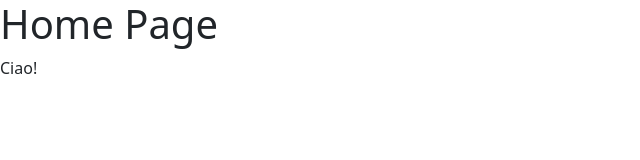
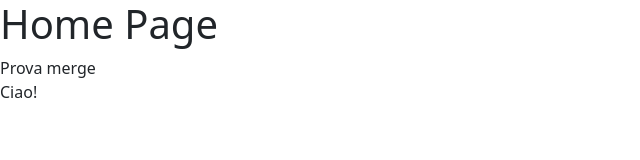
Before and after one commit to BrigitteFlores16/progetto-boolbnb, a React (Vite) app: page / in a window 1280 px wide. Shown: the top 160 px of the page, without its empty margins (0-640 px from the left). Built offline with nearby package versions, Linux system fonts and the light colour scheme.

Commit message:
prova merge

```diff
--- a/src/Pages/HomePage.jsx
+++ b/src/Pages/HomePage.jsx
@@ -1,12 +1,14 @@
 export default function HomePage() {
-  return <>
+  return (
+    <>
       <h1>Home Page</h1>
       <div className="prova-container">
-
+        <span>Prova merge</span>
       </div>
 
       <div className="test-branch">
         <p>Ciao!</p>
       </div>
     </>
+  );
 }
```
Lines whose indentation alone changed are shown as unchanged.
